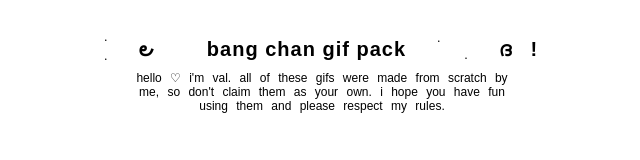
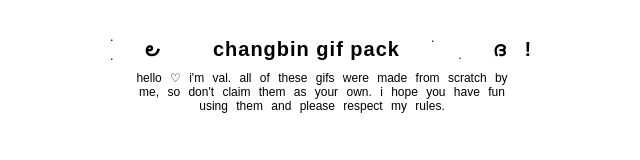
Before and after one commit to gifsbyval/changbin, a plain HTML site: page index.html in a window 1280 px wide. Shown: the full height of the page, 318-958 px from the left. Drawn offline with Linux system fonts and the light colour scheme; no server answers.

Commit message:
Update index.html

```diff
--- a/index.html
+++ b/index.html
@@ -58,7 +58,7 @@
 </head>
 <body>
     <div id="header">
-        <h1>ׅ ׄ  &nbsp;&nbsp;&nbsp;౿ &nbsp;&nbsp;&nbsp; &nbsp;&nbsp;&nbsp;bang chan gif pack   &nbsp;&nbsp;&nbsp; ׂ  &nbsp;&nbsp;&nbsp;  ִ  &nbsp;&nbsp;&nbsp;ദㅤ!</h1>
+        <h1>ׅ ׄ  &nbsp;&nbsp;&nbsp;౿ &nbsp;&nbsp;&nbsp; &nbsp;&nbsp;&nbsp;changbin gif pack   &nbsp;&nbsp;&nbsp; ׂ  &nbsp;&nbsp;&nbsp;  ִ  &nbsp;&nbsp;&nbsp;ദㅤ!</h1>
         <h2>hello ♡ i'm val. all of these gifs were made from scratch by me, so don't claim them as your own. i hope you have fun using them and please respect my rules.</h2>
     </div>
 
```
